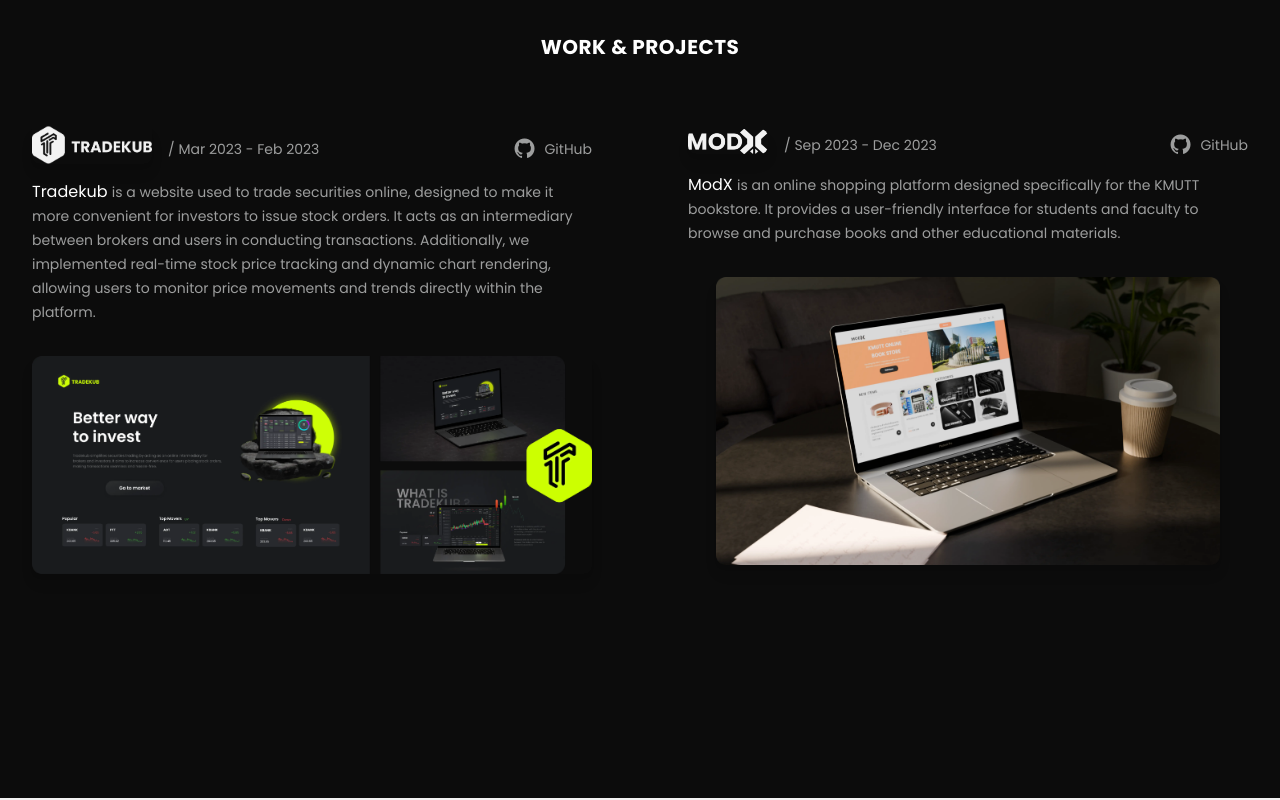
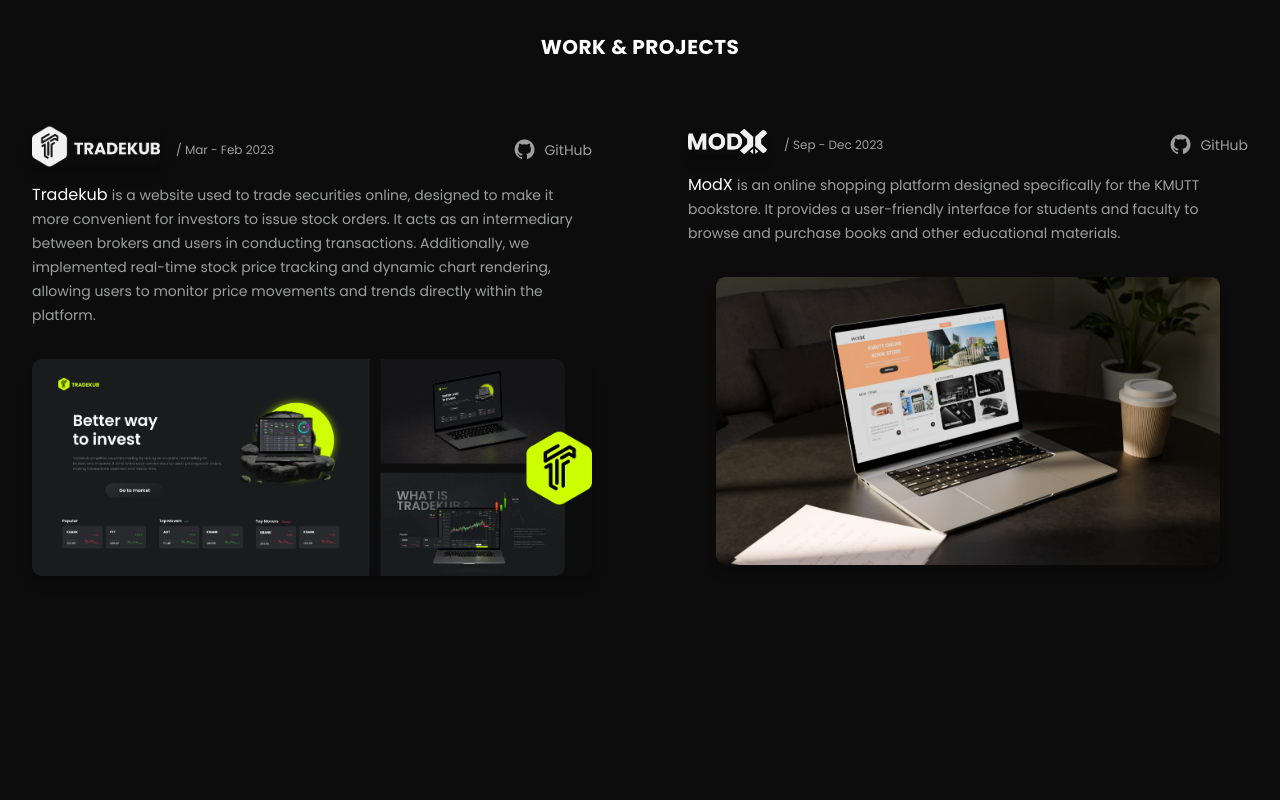
Before and after one commit to Peerapatth/Portfolio, a Vue app in the folder Portfolio/: page / in a window 1280 px wide. Shown: the part 1780-2580 px from the top of the page. Built offline with nearby package versions, Linux system fonts and the light colour scheme.

Commit message:
portfolio 2nd daft

```diff
--- a/Portfolio/src/components/Projects.vue
+++ b/Portfolio/src/components/Projects.vue
@@ -15,10 +15,10 @@
                   <img
                     src="@/assets/elements/tradekub/ProjectTradekub.png"
                     alt="Tradekub Logo"
-                    class="w-30 h-auto object-cover rounded-lg shadow-lg"
+                    class="w-32 h-auto object-cover rounded-lg shadow-lg"
                   />
                   <div class="flex flex-col mt-2">
-                    <span class="text-sm text-[#9D9E9E]">
+                    <span class="text-xs text-[#9D9E9E]">
                       {{ t("projects.tradekub.time") }}
                     </span>
                   </div>
@@ -57,7 +57,7 @@
                     class="w-20 h-auto object-cover rounded-lg shadow-lg"
                   />
                   <div class="flex flex-col mt-2">
-                    <span class="text-sm text-[#9D9E9E]">
+                    <span class="text-xs text-[#9D9E9E]">
                       {{ t("projects.modx.time") }}
                     </span>
                   </div>
--- a/Portfolio/src/locales/en.json
+++ b/Portfolio/src/locales/en.json
@@ -67,13 +67,13 @@
     "description": "Here are some of my projects that showcase my skills and experience in software development. Each project highlights different aspects of my work, from front-end development to full-stack applications.",
     "tradekub": {
       "name": "Tradekub",
-      "time": "/ Mar 2023 - Feb 2023",
+      "time": "/ Mar - Feb 2023",
       "description": " is a website used to trade securities online, designed to make it more convenient for investors to issue stock orders. It acts as an intermediary between brokers and users in conducting transactions. Additionally, we implemented real-time stock price tracking and dynamic chart rendering, allowing users to monitor price movements and trends directly within the platform.",
       "link": "https://github.com/JOKPOON/ModX"
     },
     "modx": {
       "name": "ModX",
-      "time": "/ Sep 2023 - Dec 2023",
+      "time": "/ Sep - Dec 2023",
       "description": "is an online shopping platform designed specifically for the KMUTT bookstore. It provides a user-friendly interface for students and faculty to browse and purchase books and other educational materials.",
       "link": "https://github.com/JOKPOON/ModX"
     }
--- a/Portfolio/src/locales/th.json
+++ b/Portfolio/src/locales/th.json
@@ -67,13 +67,13 @@
     "description": "Here are some of my projects that showcase my skills and experience in software development. Each project highlights different aspects of my work, from front-end development to full-stack applications.",
     "tradekub": {
       "name": "Tradekub",
-      "time": "/ Mar 2023 - Feb 2023",
+      "time": "/ Mar - Feb 2023",
       "description": " is a website used to trade securities online, designed to make it more convenient for investors to issue stock orders. It acts as an intermediary between brokers and users in conducting transactions. Additionally, we implemented real-time stock price tracking and dynamic chart rendering, allowing users to monitor price movements and trends directly within the platform.",
       "link": "https://github.com/JOKPOON/ModX"
     },
     "modx": {
       "name": "ModX",
-      "time": "/ Sep 2023 - Dec 2023",
+      "time": "/ Sep - Dec 2023",
       "description": "is an online shopping platform designed specifically for the KMUTT bookstore. It provides a user-friendly interface for students and faculty to browse and purchase books and other educational materials.",
       "link": "https://github.com/JOKPOON/ModX"
     }
```
